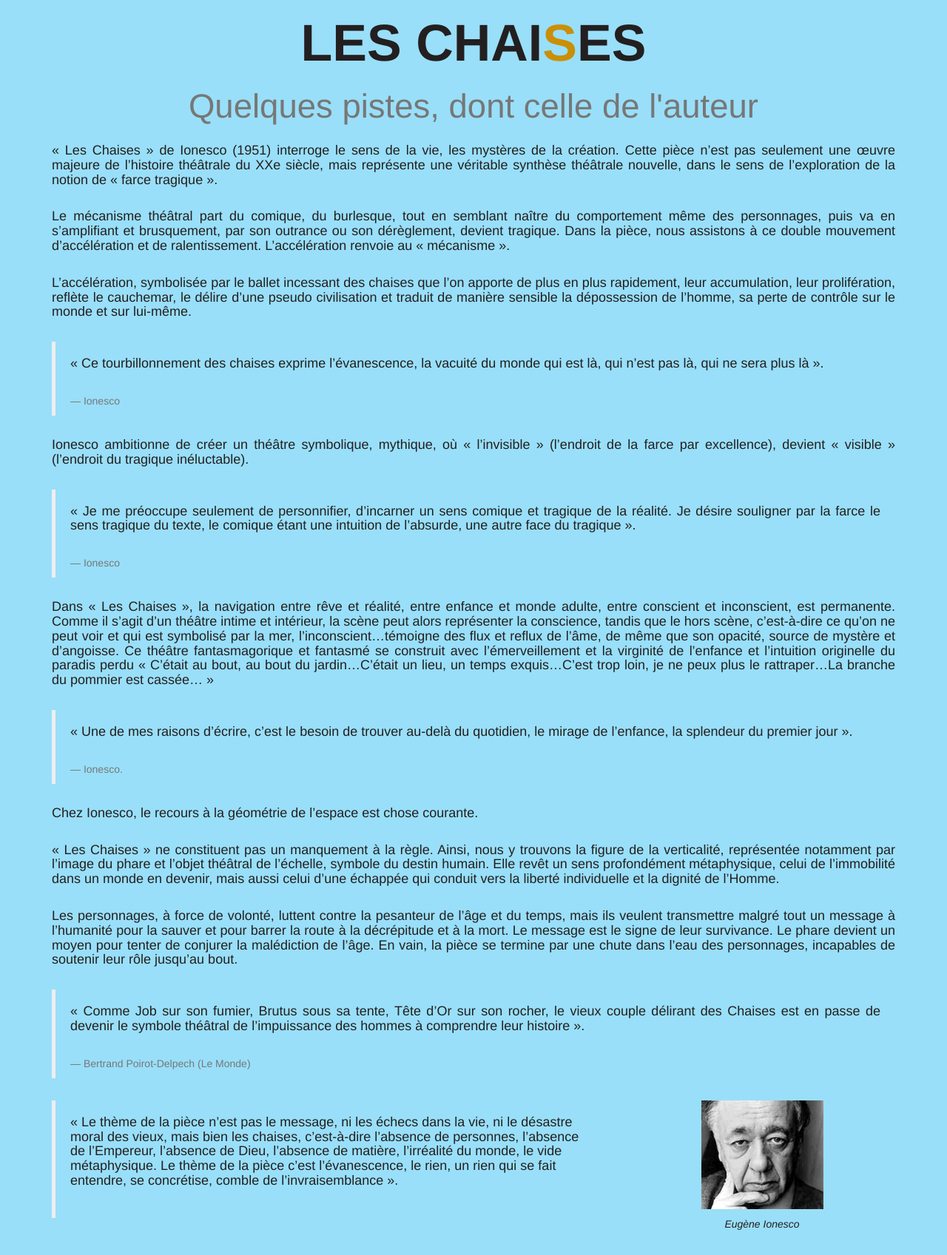
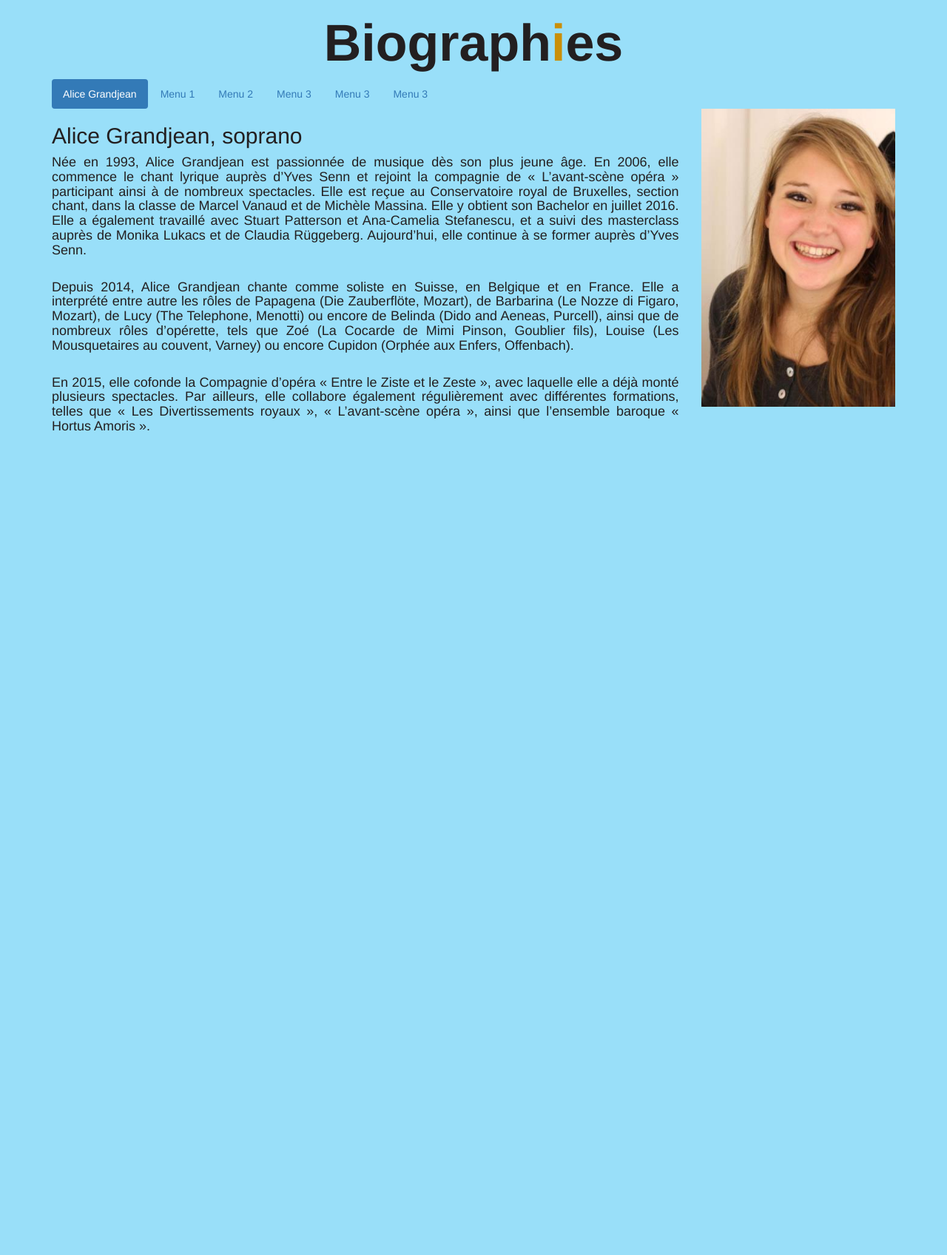
Before and after one commit to Nitwix/rapsodie, a PHP site: page /biographies.php in a window 1280 px wide. Shown: the part 51-1748 px from the top of the page at 74% size. After the commit the page ends 634 px from the top, so only its background shows below. Run offline with PHP 8.4, Linux system fonts and the light colour scheme; some libraries are stand-ins or nearby versions.

Commit message:
bios en cours

```diff
--- a/biographies.php
+++ b/biographies.php
@@ -6,51 +6,24 @@
 		<div class="container" > <!-- collapses the navbar when the 'content' is clicked-->
 			<div class="row">
 				<div class="col-sm-12">
-                    <h1 class="text-center"><span class="styled_text">LES CHAISES </span><br><small>Quelques pistes, dont celle de l'auteur</small></h1>
+					<h1 class="text-center"><span class="styled_text">Biographies</span></h1>
 				</div>
 			</div>
 			<div class="row">
 				<div class="col-xs-12 text-justify">
-                    <h4>« Les Chaises » de Ionesco (1951) interroge le sens de la vie, les mystères de la création. Cette pièce n’est pas seulement une œuvre majeure de l’histoire théâtrale du XXe siècle, mais représente une véritable synthèse théâtrale nouvelle, dans le sens de l’exploration de la notion de « farce tragique ».</h4>
-
-                    <h4>Le mécanisme théâtral part du comique, du burlesque, tout en semblant naître du comportement même des personnages, puis va en s’amplifiant et brusquement, par son outrance ou son dérèglement, devient tragique. Dans la pièce, nous assistons à ce double mouvement d’accélération et de ralentissement. L’accélération renvoie au « mécanisme ».</h4>
-
-                    <h4>L’accélération, symbolisée par le ballet incessant des chaises que l’on apporte de plus en plus rapidement, leur accumulation, leur prolifération, reflète le cauchemar, le délire d’une pseudo civilisation et traduit de manière sensible la dépossession de l’homme, sa perte de contrôle sur le monde et sur lui-même.</h4>
-
-                    <blockquote><h4>« Ce tourbillonnement des chaises exprime l’évanescence, la vacuité du monde qui est là, qui n’est pas là, qui ne sera plus là ».</h4> <footer>Ionesco</footer></blockquote>
-
-                    <h4>Ionesco ambitionne de créer un théâtre symbolique, mythique, où « l’invisible » (l’endroit de la farce par excellence), devient « visible » (l’endroit du tragique inéluctable).</h4>
-
-                    <blockquote><h4>« Je me préoccupe seulement de personnifier, d’incarner un sens comique et tragique de la réalité. Je désire souligner par la farce le sens tragique du texte, le comique étant une intuition de l’absurde, une autre face du tragique ».</h4> <footer>Ionesco</footer></blockquote>
-
-                    <h4>				Dans « Les Chaises », la navigation entre rêve et réalité, entre enfance et monde adulte, entre conscient et inconscient, est permanente. Comme il s’agit d’un théâtre intime et intérieur, la scène peut alors représenter la conscience, tandis que le hors scène, c’est-à-dire ce qu’on ne peut voir et qui est symbolisé par la mer, l’inconscient…témoigne des flux et reflux de l’âme, de même que son opacité, source de mystère et d’angoisse. Ce théâtre fantasmagorique et fantasmé se construit avec l’émerveillement et la virginité de l’enfance et l’intuition originelle du paradis perdu « C’était au bout, au bout du jardin…C’était un lieu, un temps exquis…C’est trop loin, je ne peux plus le rattraper…La branche du pommier est cassée… »
-                    </h4>
-
-                    <blockquote><h4>« Une de mes raisons d’écrire, c’est le besoin de trouver au-delà du quotidien, le mirage de l’enfance, la splendeur du premier jour ».</h4> <footer>Ionesco.</footer></blockquote>
-
-                    <h4>Chez Ionesco, le recours à la géométrie de l’espace est chose courante.</h4>
-
-                    <h4>« Les Chaises » ne constituent pas un manquement à la règle. Ainsi, nous y trouvons la figure de la verticalité, représentée notamment par l’image du phare et l’objet théâtral de l’échelle, symbole du destin humain. Elle revêt un sens profondément métaphysique, celui de l’immobilité dans un monde en devenir, mais aussi celui d’une échappée qui conduit vers la liberté individuelle et la dignité de l’Homme.</h4>
-
-                    <h4>                    Les personnages, à force de volonté, luttent contre la pesanteur de l’âge et du temps, mais ils veulent transmettre malgré tout un message à l’humanité pour la sauver et pour barrer la route à la décrépitude et à la mort. Le message est le signe de leur survivance. Le phare devient un moyen pour tenter de conjurer la malédiction de l’âge. En vain, la pièce se termine par une chute dans l’eau des personnages, incapables de soutenir leur rôle jusqu’au bout.
-                    </h4>
-
-                    <blockquote><h4>« Comme Job sur son fumier, Brutus sous sa tente, Tête d’Or sur son rocher, le vieux couple délirant des Chaises est en passe de devenir le symbole théâtral de l’impuissance des hommes à comprendre leur histoire ».</h4> <footer>Bertrand Poirot-Delpech (Le Monde)</footer></blockquote>
+					<ul class="nav nav-pills">
+						<li class="active"><a data-toggle="pill" href="#AG" id="Alice Grandjean">Alice Grandjean</a></li>
+						<li><a data-toggle="pill" href="#LS" id="">Menu 1</a></li>
+						<li><a data-toggle="pill" href="#MA" id="">Menu 2</a></li>
+						<li><a data-toggle="pill" href="#CWJ" id="">Menu 3</a></li>
+						<li><a data-toggle="pill" href="#CL" id="">Menu 3</a></li>
+						<li><a data-toggle="pill" href="#SM" id="">Menu 3</a></li>
+					</ul>
 				</div>
 			</div>
-            <div class="row">
-                <div class="col-xs-12 col-lg-8">
-                    <blockquote><h4>« Le thème de la pièce n’est pas le message, ni les échecs dans la vie, ni le désastre moral des vieux, mais bien les chaises, c’est-à-dire l’absence de personnes, l’absence de l’Empereur, l’absence de Dieu, l’absence de matière, l’irréalité du monde, le vide métaphysique. Le thème de la pièce c’est l’évanescence, le rien, un rien qui se fait entendre, se concrétise, comble de l’invraisemblance ».</h4></blockquote>
-                    <br>
-                </div>
-                <div class="col-xs-6 col-lg-1"></div>
-                <div class="col-xs-6 col-lg-2">
-                    <figure>
-                        <img src="images/ionesco.png" class="img-responsive center-block">
-                        <figcaption  class="text-center" style="margin:10px;"><i>Eugène Ionesco</i></figcaption>
-                    </figure>
-                </div>
-                <div class="col-xs-6 col-md-0 col-lg-1"></div>
+			<div class="tab-content text-justify">
+				<?php include "bios/AG.php" ?>
+
 			</div>
 		</div>
 		<?php include "includes/footer.php" ?>
--- /dev/null
+++ b/bios/AG.php
@@ -0,0 +1,32 @@
+<?php
+$content = "<div id='AG' class='tab-pane fade in active'>
+
+		<div class='row'>
+
+			<div class='col-xs-12 col-md-9'>
+
+				<h2>Alice Grandjean, soprano</h2>
+
+				<h4>
+				Née en 1993, Alice Grandjean est passionnée de musique dès son plus jeune âge. En 2006, elle commence le chant lyrique auprès d’Yves Senn et rejoint la compagnie de « L’avant-scène opéra »  participant ainsi à de nombreux spectacles. Elle est reçue au Conservatoire royal de Bruxelles, section chant, dans la classe de Marcel Vanaud et de Michèle Massina. Elle y obtient son Bachelor en juillet 2016. Elle a également travaillé avec Stuart Patterson et Ana-Camelia Stefanescu, et a suivi des masterclass auprès de Monika Lukacs et de Claudia Rüggeberg. Aujourd’hui, elle continue à se former auprès d’Yves Senn.
+				</h4>
+
+				<h4>
+				Depuis 2014, Alice Grandjean chante comme soliste en Suisse, en Belgique et en France. Elle a interprété entre autre les rôles de Papagena (Die Zauberflöte, Mozart), de Barbarina (Le Nozze di Figaro, Mozart), de Lucy (The Telephone, Menotti) ou encore de Belinda (Dido and Aeneas, Purcell), ainsi que de nombreux rôles d’opérette, tels que Zoé (La Cocarde de Mimi Pinson, Goublier fils), Louise (Les Mousquetaires au couvent, Varney) ou encore Cupidon (Orphée aux Enfers, Offenbach).
+				</h4>
+
+				<h4>
+				En 2015, elle cofonde la Compagnie d’opéra « Entre le Ziste et le Zeste », avec laquelle elle a déjà monté plusieurs spectacles. Par ailleurs, elle collabore également régulièrement avec différentes formations, telles que « Les Divertissements royaux », « L’avant-scène opéra », ainsi que l’ensemble baroque « Hortus Amoris ».
+				</h4>
+
+			</div>
+
+			<div class='col-xs-6 col-md-3'>
+				<img class='img-responsive center-block' src='images/bios/AG.jpg'>
+			</div>
+
+		</div>
+
+		</div>";
+echo $content;
+?>
```
Also changed, not shown: bios/CL.php (added, +32 -0 lines), bios/CWJ.php (added, +32 -0 lines), bios/LS.php (added, +32 -0 lines), bios/MA.php (added, +32 -0 lines), bios/SM.php (added, +32 -0 lines), images/bios/AG.jpg (added), 1 other file. Lines whose indentation alone changed are shown as unchanged.
